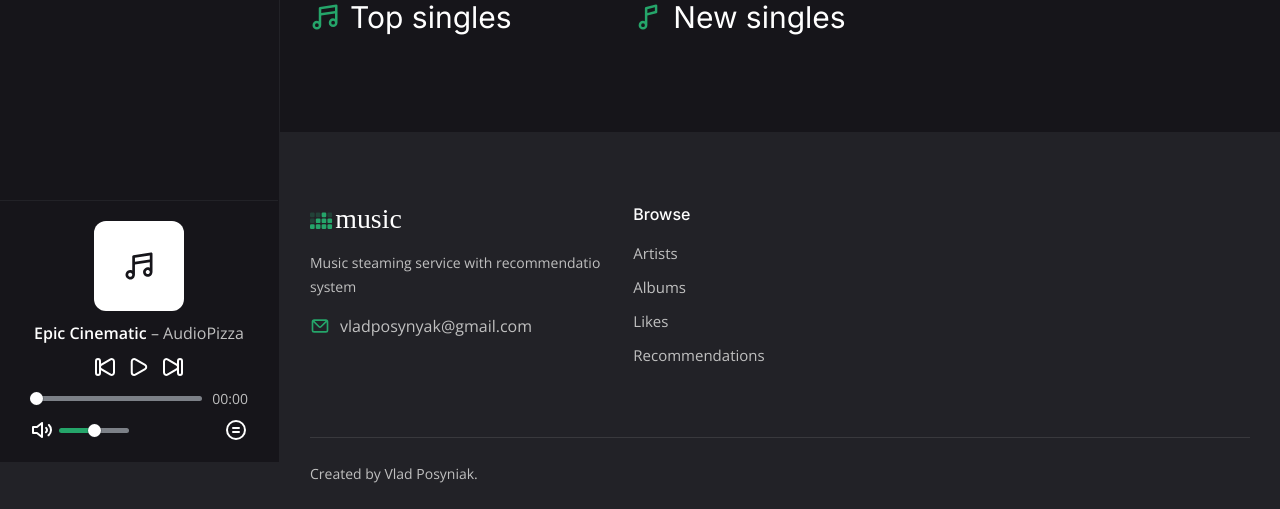
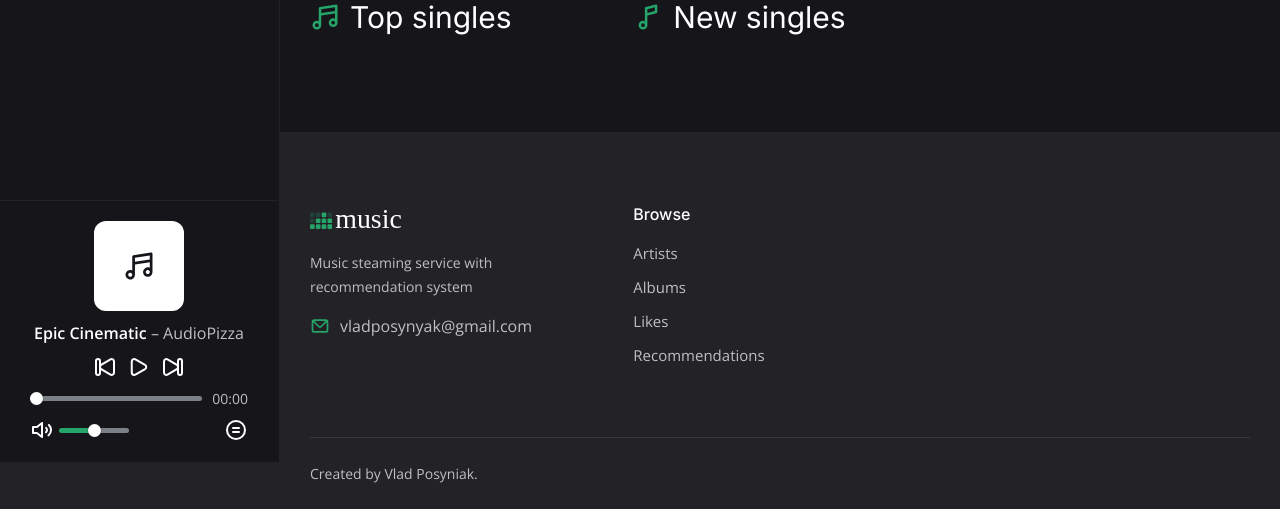
Before and after one commit to VladPosyniak/StreamingService, a Symfony app: template templates/home.html.twig in a window 1280 px wide. Shown: the part 338-847 px from the top of the page. Run offline with Twig, Linux system fonts and the light colour scheme; the template is opened without the code that fills it, so the values that code supplies are empty; some libraries are stand-ins or nearby versions.

Commit message:
version 1.0.1

```diff
--- a/templates/layout.html.twig
+++ b/templates/layout.html.twig
@@ -143,9 +143,9 @@
                 <div class="footer__logo">
                     <img src="{{ asset('img/logo.svg') }}" alt="">
                 </div>
-                <p class="footer__tagline">Music steaming service with recommendatio system</p>
+                <p class="footer__tagline">Music steaming service with recommendation system</p>
                 <div class="footer__links">
-                    <a href="mailto:support@volna.template"><svg xmlns="http://www.w3.org/2000/svg" viewBox="0 0 24 24"><path d="M19,4H5A3,3,0,0,0,2,7V17a3,3,0,0,0,3,3H19a3,3,0,0,0,3-3V7A3,3,0,0,0,19,4Zm-.41,2-5.88,5.88a1,1,0,0,1-1.42,0L5.41,6ZM20,17a1,1,0,0,1-1,1H5a1,1,0,0,1-1-1V7.41l5.88,5.88a3,3,0,0,0,4.24,0L20,7.41Z"/></svg> vladposynyak@gmail.com</a>
+                    <a href="mailto:vladposynyak@gmail.com"><svg xmlns="http://www.w3.org/2000/svg" viewBox="0 0 24 24"><path d="M19,4H5A3,3,0,0,0,2,7V17a3,3,0,0,0,3,3H19a3,3,0,0,0,3-3V7A3,3,0,0,0,19,4Zm-.41,2-5.88,5.88a1,1,0,0,1-1.42,0L5.41,6ZM20,17a1,1,0,0,1-1,1H5a1,1,0,0,1-1-1V7.41l5.88,5.88a3,3,0,0,0,4.24,0L20,7.41Z"/></svg> vladposynyak@gmail.com</a>
                 </div>
             </div>
 
```
Also changed, not shown: src/Repository/GenreRepository.php (+0 -29 lines), src/Repository/SongGenreRepository.php (+0 -29 lines), src/Repository/SongRepository.php (+0 -12 lines), src/Repository/UserRepository.php (+0 -28 lines), readme.md (added).
